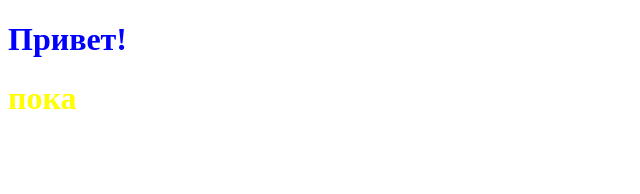
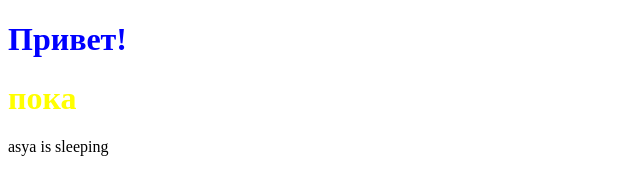
Before and after one commit to KChechina/Test, a plain HTML site: page Index.html in a window 1280 px wide. Shown: the whole page, without its empty margins (0-640 px from the left). Drawn offline with Linux system fonts and the light colour scheme.

Commit message:
second commit

```diff
--- a/Index.html
+++ b/Index.html
@@ -11,6 +11,7 @@
 <body>
 <h1>Привет!</h1>
 <h1 class="title"><span>пока</span></h1>
+<p>asya is sleeping</p>
 <script src="AppJS.js"></script>
 </body>
 </html>
```
